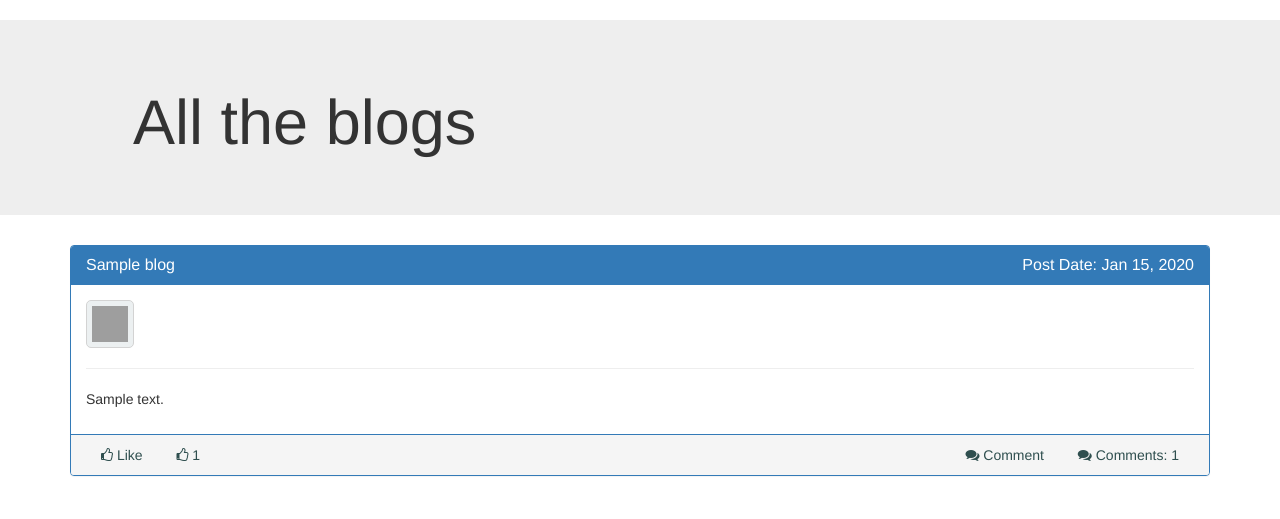
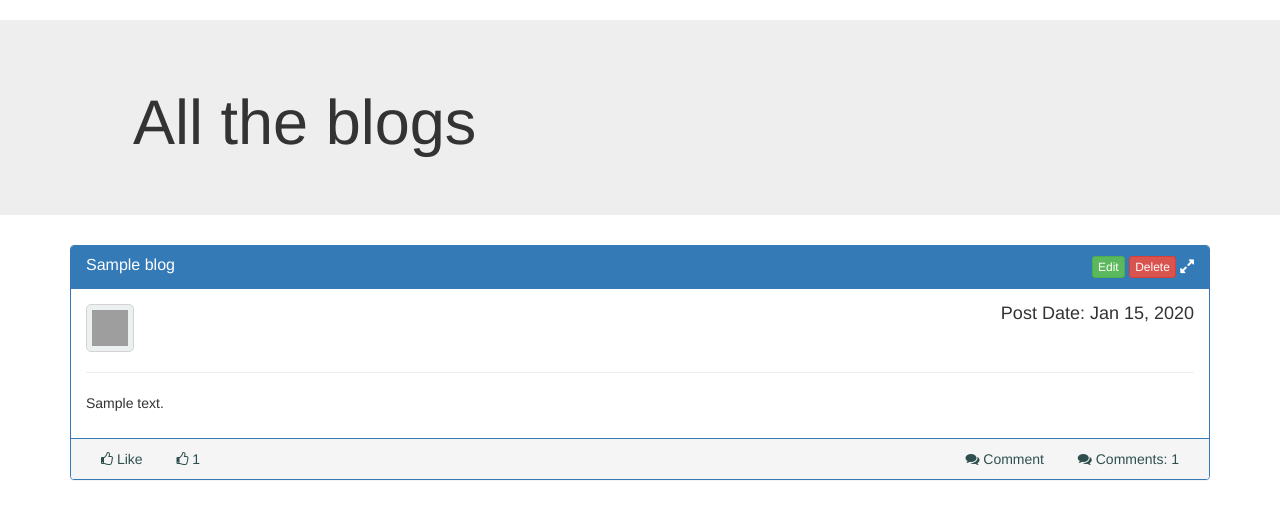
Before and after one commit to hvpulok/MyBlogApp, a Python web app: template templates/blogs.html in a window 1280 px wide. Shown: the part 52-571 px from the top of the page. Run offline with Jinja, Linux system fonts and the light colour scheme; the template is opened without the code that fills it: most values are stand-ins (such as "Sample title", 1, 10 or a date in 2020); some libraries are stand-ins or nearby versions; some web fonts are replaced; grey boxes are pictures that could not be loaded.

Commit message:
Add basic layout to edit delete blogs

```diff
--- a/templates/blogs.html
+++ b/templates/blogs.html
@@ -20,7 +20,11 @@
             <h3 class="panel-title">
                     <div class="row">
                         <div class="col-xs-6"><a href="/blog/{{blog.key().id()}}">{{blog.title}}</a></div>
-                        <div class="col-xs-6 text-right"><a href="/blog/{{blog.key().id()}}"><span> Post Date: {{blog.created.strftime("%b %d, %Y")}}</span></a></div>
+                        <div class="col-xs-6 text-right">
+                            <a href="#" class="btn btn-success btn-xs">Edit</a>
+                            <a href="#" class="btn btn-danger btn-xs">Delete</a>
+                            <a href="/blog/{{blog.key().id()}}"><span title="Read More"> <i class="fa fa-expand" aria-hidden="true"></i></span></a>
+                        </div>
                     </div>
                 </h3>
         </div>
@@ -34,9 +38,17 @@
                 </div>
                 <div class="media-body">
                     <h4 class="media-heading">
-                            {% if currentUser: %}
-                                <span>Author: {{currentUser}}</span>
-                            {% endif %}
+                        <div class="row">
+                            <div class="col-xs-6">
+                                {% if currentUser: %}
+                                    <span>Author: {{currentUser}}</span>
+                                {% endif %}
+                            </div>
+                            <div class="col-xs-6 text-right">
+                                <span> Post Date: {{blog.created.strftime("%b %d, %Y")}}</span>
+                            </div>
+                        </div>
+
                     </div>
                 <hr>
                 <p>
```
